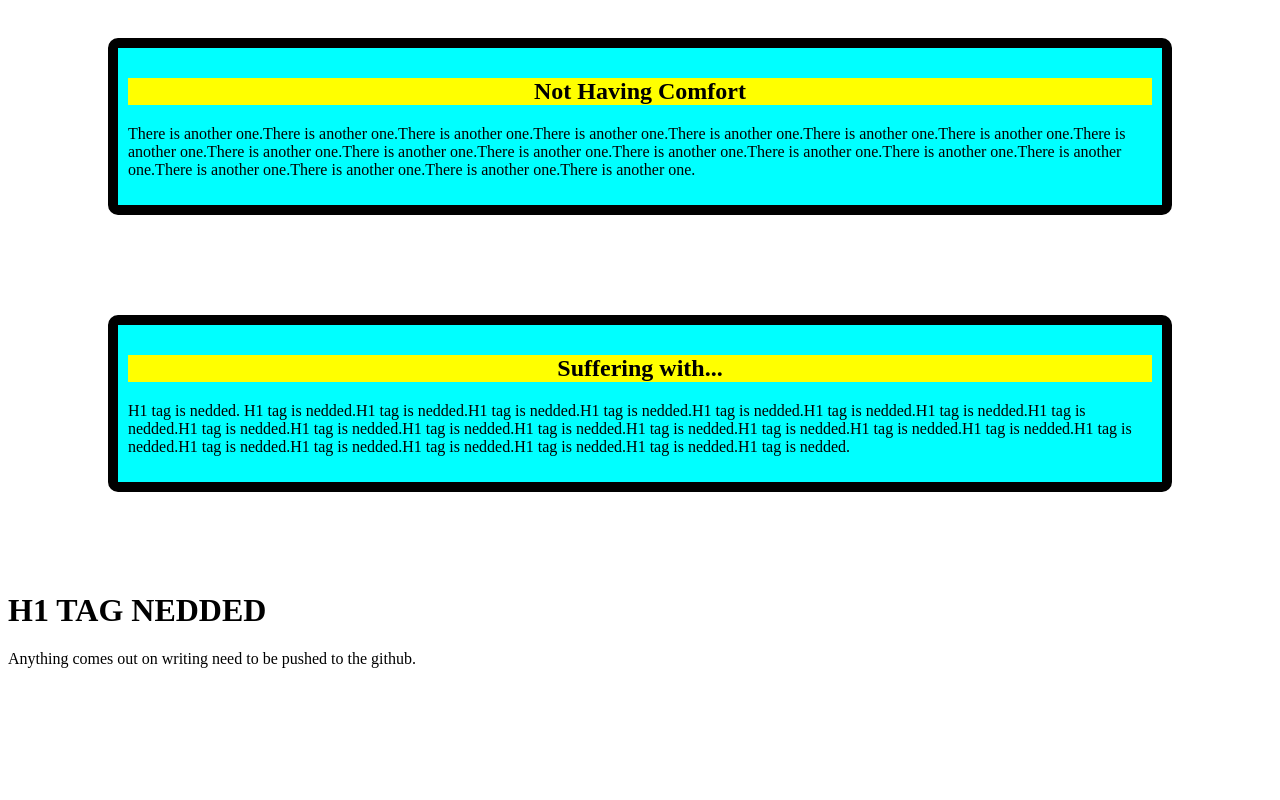
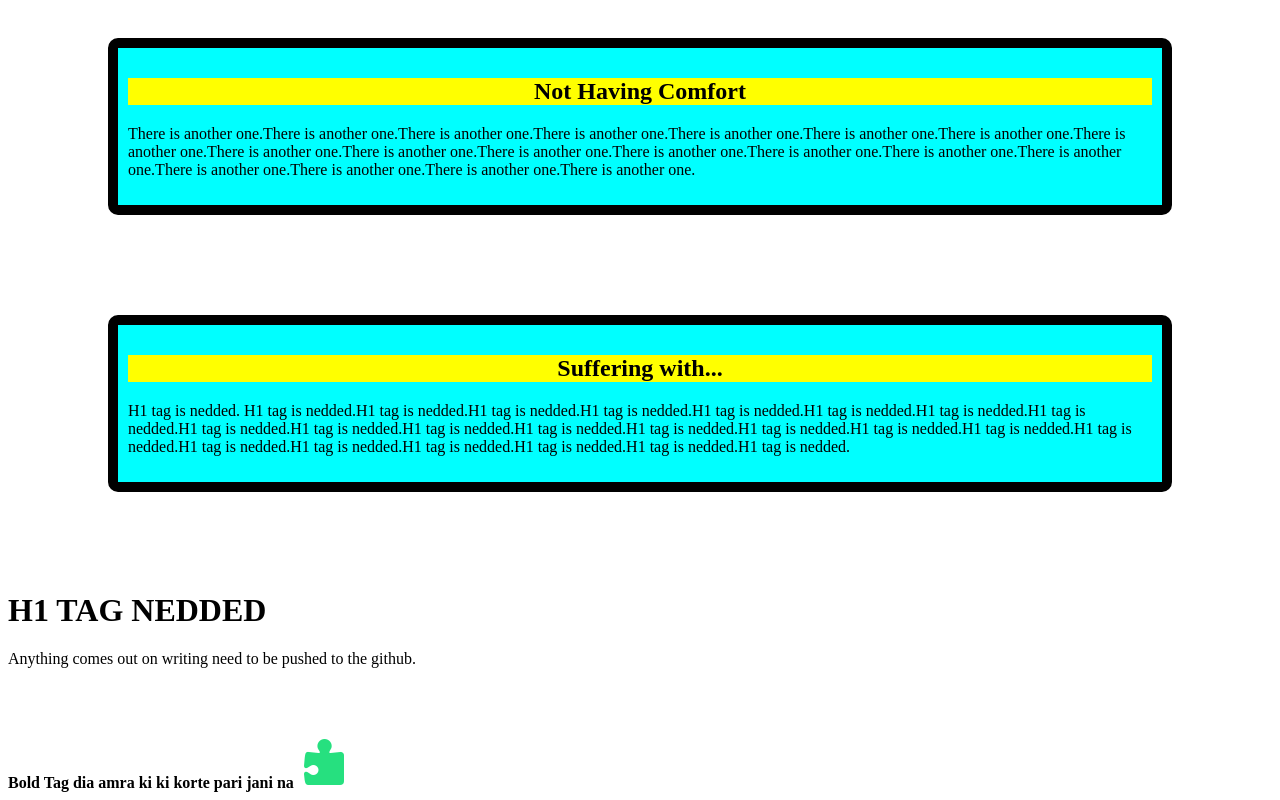
Before and after one commit to mdandmanal/my-fourth-repo, a plain HTML site: page index.html in a window 1280 px wide. Shown: the part 415-1215 px from the top of the page. Before the commit the page ends 1099 px from the top, so only its background shows below. Drawn offline with Linux system fonts and the light colour scheme.

Commit message:
new thing added

```diff
--- a/index.html
+++ b/index.html
@@ -32,7 +32,10 @@
 
 <h1>H1 TAG NEDDED</h1>
 
-<p>Anything comes out on writing need to be pushed to the github.</p>
+<p>Anything comes out on writing need to be pushed to the github.</p><br><br><br>
+
+<b>Bold Tag dia amra ki ki korte pari jani na</b>
+<img src="icon.png" alt="">
 
 
 </body>
```
